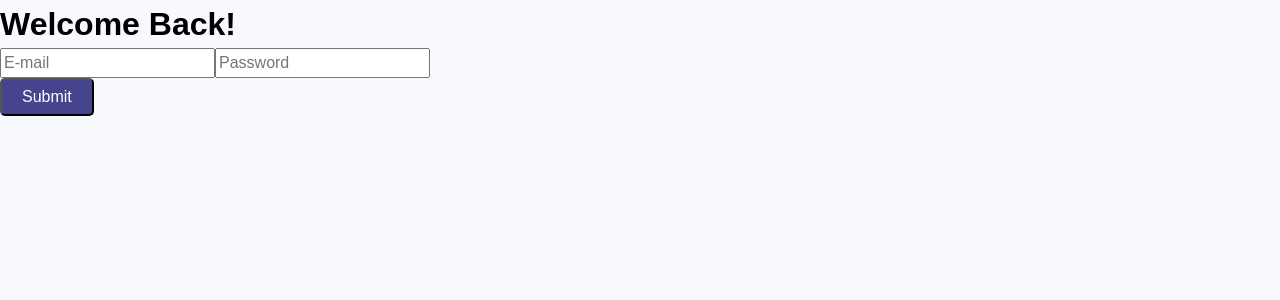
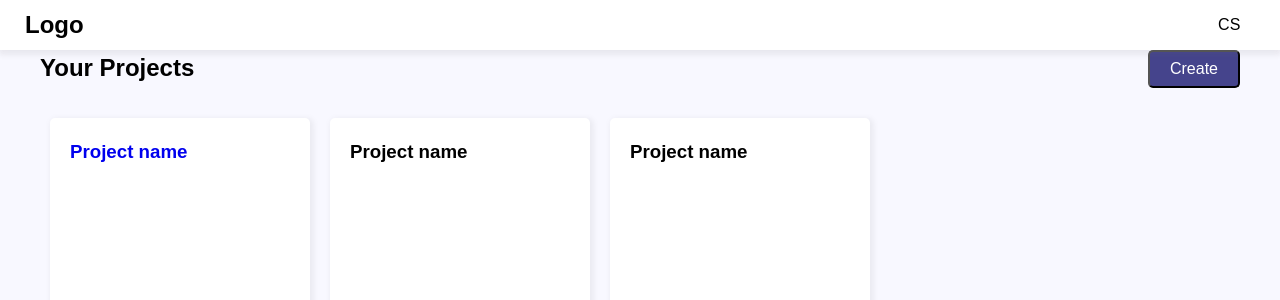
Before and after one commit to anyazhai/Slash, a React (Create React App) app in the folder frontend/: page /Dashboard in a window 1280 px wide. Before the commit this address led to /login. Shown: the top 300 px of the page. Built offline with nearby package versions, Linux system fonts and the light colour scheme; sample sign-in values are in the browser's storage.

Commit message:
authentication api integration frontend

```diff
--- a/frontend/public/index.html
+++ b/frontend/public/index.html
@@ -9,21 +9,6 @@
       name="description"
       content="Web site created using create-react-app"
     />
-    <link rel="apple-touch-icon" href="%PUBLIC_URL%/logo192.png" />
-    <!--
-      manifest.json provides metadata used when your web app is installed on a
-      user's mobile device or desktop. See https://developers.google.com/web/fundamentals/web-app-manifest/
-    -->
-    <link rel="manifest" href="%PUBLIC_URL%/manifest.json" />
-    <!--
-      Notice the use of %PUBLIC_URL% in the tags above.
-      It will be replaced with the URL of the `public` folder during the build.
-      Only files inside the `public` folder can be referenced from the HTML.
-
-      Unlike "/favicon.ico" or "favicon.ico", "%PUBLIC_URL%/favicon.ico" will
-      work correctly both with client-side routing and a non-root public URL.
-      Learn how to configure a non-root public URL by running `npm run build`.
-    -->
     <title>React App</title>
   </head>
   <body>
--- a/frontend/src/components/Login.js
+++ b/frontend/src/components/Login.js
@@ -27,12 +27,6 @@ function Login() {
         }));
     }
 
-    // useEffect(()=>{
-    //     user?.access?
-    //     navigate(from, { replace : true })
-    //     : navigate("/login", { replace : true })
-    // }, [])
-
     const handleSubmit = async (e) => {
         setApimsg('Please wait while we process the details.');
         e.preventDefault();
@@ -52,17 +46,15 @@ function Login() {
                 },
             );
 
-            console.log(apiResponse);
+            console.log(apiResponse.data);
 
-            window.localStorage.setItem('access', JSON.stringify(apiResponse.data.tokens.access));
-            window.localStorage.setItem('refresh', JSON.stringify(apiResponse.data.tokens.refresh));
-            window.localStorage.setItem('username', JSON.stringify(apiResponse.data.name));
+            window.localStorage.setItem('access-token', JSON.stringify(apiResponse.data.tokens.access));
+            window.localStorage.setItem('refresh-token', JSON.stringify(apiResponse.data.tokens.refresh));
+            window.localStorage.setItem('email', JSON.stringify(apiResponse.data.email));
 
             setUser({
-                access: apiResponse.data.access,
-                role: apiResponse.data.role,
-                colour: apiResponse.data.colour,
-                username: apiResponse.data.name,
+                access: apiResponse.data.tokens.access,
+                email: apiResponse.data.email,
             });
 
             console.log(user);
--- a/frontend/src/context/AuthProvider.js
+++ b/frontend/src/context/AuthProvider.js
@@ -5,27 +5,27 @@ const AuthContext = createContext();
 export function AuthProvider({ children }) {
   const [loading, setloading] = useState(true);
   const [user, setUser] = useState(() => {
-    if (window.localStorage.getItem('access')) {
-      const access = JSON.parse(window.localStorage.getItem('access'));
-      const username = JSON.parse(window.localStorage.getItem('username'));
+    if (window.localStorage.getItem('access-token')) {
+      const access = JSON.parse(window.localStorage.getItem('access-token'));
+      const email = JSON.parse(window.localStorage.getItem('email'));
       return {
         access,
-        username,
+        email
       };
     }
     return {
       access: '',
-      username: '',
+      email: ''
     };
   });
 
   useEffect(() => {
     if (user.access) {
-      const access = JSON.parse(window.localStorage.getItem('access'));
-      const username = JSON.parse(window.localStorage.getItem('username'));
+      const access = JSON.parse(window.localStorage.getItem('access-token'));
+      const email = JSON.parse(window.localStorage.getItem('email'));
       setUser({
         access,
-        username,
+        email,
       });
 
       console.log(user);
--- a/frontend/src/hooks/useAxios.js
+++ b/frontend/src/hooks/useAxios.js
@@ -19,15 +19,14 @@ const useAxios = () => {
     if (!isExpired) { return config; }
 
     const response = await axios.post('http://127.0.0.1:8000/api/token/refresh/', {
-      refresh: JSON.parse(window.localStorage.getItem('refresh')),
+      refresh: JSON.parse(window.localStorage.getItem('refresh-token')),
 
     });
 
-    window.localStorage.setItem('access', response.data.tokens.access);
+    window.localStorage.setItem('access-token', response.data.tokens.access);
 
     setUser({
       access: response.data.access,
-      role: JSON.parse(window.localStorage.getItem('role')),
     });
     config.headers.Authorization = `Bearer ${response.data.tokens.access}`;
     return config;
```
